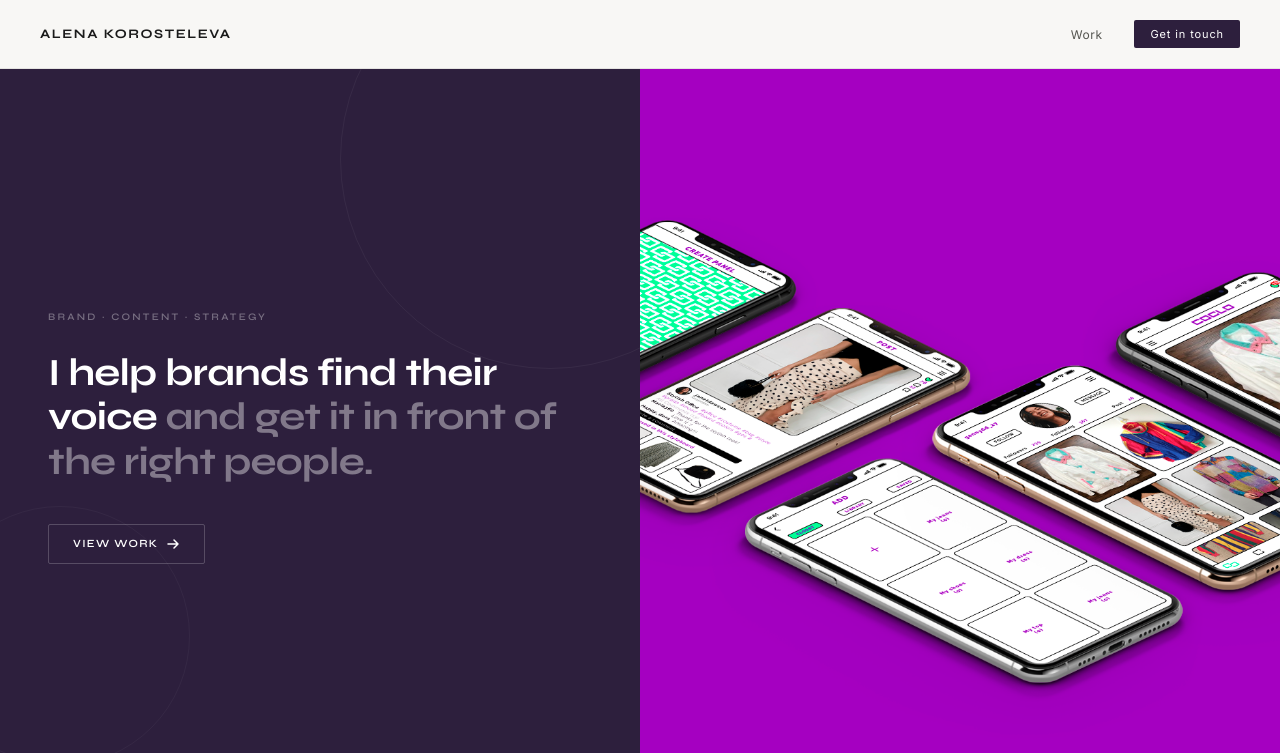
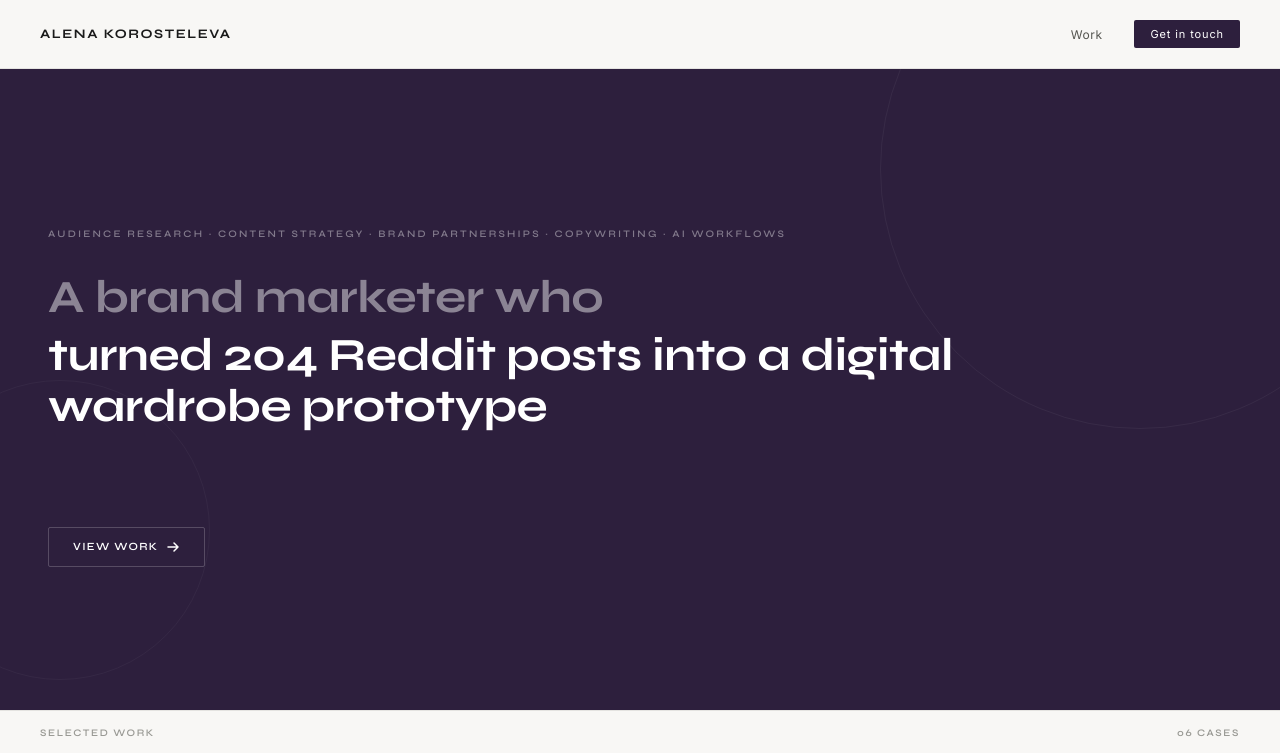
Before and after one commit to alenakorosteleva/alenakorosteleva.github.io, a plain HTML site: page index.html in a window 1280 px wide. Shown: the top 753 px of the page. Drawn offline with Linux system fonts and the light colour scheme.

Commit message:
Add files via upload

```diff
--- a/index.html
+++ b/index.html
@@ -36,33 +36,41 @@
     .nav-cta { background: var(--mauve) !important; color: var(--white) !important; padding: 7px 16px; border-radius: 2px; font-size: 11px !important; letter-spacing: 0.08em !important; }
     .nav-cta:hover { background: var(--mauve-light) !important; }
 
-    /* HERO */
-    .hero { display: grid; grid-template-columns: 1fr 1fr; min-height: calc(100vh - 62px); border-bottom: 1px solid var(--border); }
-    .hero-left {
-      background: var(--mauve); padding: 4rem 3rem;
-      display: flex; flex-direction: column; justify-content: center;
-      position: relative; overflow: hidden;
-    }
-    .hero-left::before {
-      content: ''; position: absolute; width: 420px; height: 420px;
-      border-radius: 50%; border: 1px solid rgba(255,255,255,0.05);
-      top: -120px; right: -120px; pointer-events: none;
-    }
-    .hero-left::after {
-      content: ''; position: absolute; width: 260px; height: 260px;
-      border-radius: 50%; border: 1px solid rgba(255,255,255,0.04);
-      bottom: 40px; left: -70px; pointer-events: none;
-    }
-    .hero-label { font-family: 'Syne', sans-serif; font-size: 10px; font-weight: 600; letter-spacing: 0.22em; text-transform: uppercase; color: rgba(255,255,255,0.35); margin-bottom: 1.75rem; position: relative; z-index: 1; }
-    .hero-headline { font-family: 'Syne', sans-serif; font-size: clamp(26px, 3vw, 44px); font-weight: 700; color: var(--white); line-height: 1.15; letter-spacing: -0.02em; margin-bottom: 2.5rem; position: relative; z-index: 1; }
-    .hero-headline em { font-style: normal; color: rgba(255,255,255,0.4); }
-    .hero-cta { display: inline-flex; align-items: center; gap: 8px; font-family: 'Syne', sans-serif; font-size: 11px; font-weight: 600; letter-spacing: 0.12em; text-transform: uppercase; color: var(--white); text-decoration: none; border: 1px solid rgba(255,255,255,0.2); padding: 12px 24px; border-radius: 2px; transition: border-color 0.2s, background 0.2s; width: fit-content; position: relative; z-index: 1; }
+    /* HERO (text animation) */
+    .hero { background: var(--mauve); min-height: calc(88vh - 62px); padding: 5rem 3rem 4rem; display: flex; flex-direction: column; justify-content: center; position: relative; overflow: hidden; border-bottom: 1px solid var(--border); }
+    .hero::before { content: ''; position: absolute; width: 520px; height: 520px; border-radius: 50%; border: 1px solid rgba(255,255,255,0.05); top: -160px; right: -120px; pointer-events: none; }
+    .hero::after { content: ''; position: absolute; width: 300px; height: 300px; border-radius: 50%; border: 1px solid rgba(255,255,255,0.04); bottom: 30px; left: -90px; pointer-events: none; }
+    .hero > * { position: relative; z-index: 1; }
+    .hero-label { font-family: 'Syne', sans-serif; font-size: 10px; font-weight: 600; letter-spacing: 0.22em; text-transform: uppercase; color: rgba(255,255,255,0.4); margin-bottom: 2rem; }
+    .hero-headline { font-family: 'Syne', sans-serif; font-weight: 700; color: var(--white); letter-spacing: -0.02em; margin-bottom: 2.5rem; max-width: 1000px; }
+    .hero-lead { display: block; font-size: clamp(28px, 3.6vw, 52px); line-height: 1.1; font-weight: 700; color: rgba(255,255,255,0.45); margin-bottom: 0.15em; }
+    .stmt-wrap { display: block; position: relative; min-height: 3.4em; font-size: clamp(28px, 3.6vw, 52px); line-height: 1.1; }
+    .stmt { display: block; position: relative; color: var(--white); }
+    .stmt.glitch { animation: flick 0.5s steps(1) both; }
+    .stmt::before, .stmt::after { content: attr(data-text); position: absolute; left: 0; top: 0; width: 100%; color: #c9b8e8; opacity: 0; pointer-events: none; }
+    .stmt.glitch::before { animation: sliceA 0.5s steps(2) both; }
+    .stmt.glitch::after { animation: sliceB 0.5s steps(2) both; color: rgba(255,255,255,0.7); }
+    .hero-cta { display: inline-flex; align-items: center; gap: 8px; font-family: 'Syne', sans-serif; font-size: 11px; font-weight: 600; letter-spacing: 0.12em; text-transform: uppercase; color: var(--white); text-decoration: none; border: 1px solid rgba(255,255,255,0.2); padding: 12px 24px; border-radius: 2px; transition: border-color 0.2s, background 0.2s; width: fit-content; }
     .hero-cta:hover { border-color: rgba(255,255,255,0.5); background: rgba(255,255,255,0.05); }
     .hero-cta svg { transition: transform 0.2s; }
     .hero-cta:hover svg { transform: translateX(3px); }
-    .hero-right { position: relative; overflow: hidden; background: var(--mauve-pale); }
-    .hero-right img { width: 100%; height: 100%; object-fit: cover; object-position: center; display: block; transition: transform 0.6s ease; }
-    .hero-right:hover img { transform: scale(1.02); }
+    @keyframes flick { 0% { opacity: 0.25; } 20% { opacity: 1; } 40% { opacity: 0.6; } 60% { opacity: 1; } }
+    @keyframes sliceA {
+      0% { opacity: 1; clip-path: inset(10% 0 62% 0); transform: translateX(-0.06em); }
+      25% { opacity: 1; clip-path: inset(55% 0 20% 0); transform: translateX(0.05em); }
+      50% { opacity: 1; clip-path: inset(30% 0 48% 0); transform: translateX(-0.03em); }
+      75% { opacity: 1; clip-path: inset(72% 0 6% 0); transform: translateX(0.04em); }
+      100% { opacity: 0; clip-path: inset(50% 0 50% 0); transform: none; }
+    }
+    @keyframes sliceB {
+      0% { opacity: 1; clip-path: inset(68% 0 10% 0); transform: translateX(0.05em); }
+      25% { opacity: 1; clip-path: inset(20% 0 60% 0); transform: translateX(-0.06em); }
+      50% { opacity: 1; clip-path: inset(80% 0 4% 0); transform: translateX(0.03em); }
+      75% { opacity: 1; clip-path: inset(40% 0 38% 0); transform: translateX(-0.04em); }
+      100% { opacity: 0; clip-path: inset(50% 0 50% 0); transform: none; }
+    }
+    .case-img.ph { display: flex; align-items: center; justify-content: center; }
+    .case-img.ph::after { content: attr(data-label); font-family: 'Syne', sans-serif; font-size: 10px; font-weight: 700; letter-spacing: 0.12em; text-transform: uppercase; color: var(--mauve); opacity: 0.6; white-space: pre-line; text-align: center; }
 
     /* CASES BAR */
     .cases-bar { display: flex; justify-content: space-between; align-items: center; padding: 1rem 2.5rem; border-bottom: 1px solid var(--border); }
@@ -115,9 +123,8 @@
     @media (max-width: 768px) {
       nav { padding: 1rem 1.25rem; }
       .nav-cta { display: none; }
-      .hero { grid-template-columns: 1fr; min-height: auto; }
-      .hero-left { padding: 2.5rem 1.5rem; min-height: 60vh; }
-      .hero-right { min-height: 260px; }
+      .hero { padding: 3rem 1.5rem; min-height: 70vh; }
+      .stmt-wrap { min-height: 4.6em; }
       .case-row, .case-row.reverse { grid-template-columns: 1fr; direction: ltr; }
       .case-row.reverse .case-body { border-right: none; border-left: none; border-top: 1px solid var(--border); }
       .case-body { border-left: none; border-top: 1px solid var(--border); padding: 1.75rem 1.25rem; }
@@ -129,7 +136,7 @@
     }
 
     @media (prefers-reduced-motion: reduce) {
-      * { transition: none !important; transform: none !important; }
+      * { transition: none !important; transform: none !important; animation: none !important; }
     }
   </style>
 </head>
@@ -144,34 +151,46 @@
   </nav>
 
   <section class="hero">
-    <div class="hero-left">
-      <p class="hero-label">Brand &middot; Content &middot; Strategy</p>
-      <h1 class="hero-headline">I help brands find their voice <em>and get it in front of the right people.</em></h1>
+    <p class="hero-label">Audience research &middot; Content strategy &middot; Brand partnerships &middot; Copywriting &middot; AI workflows</p>
+    <h1 class="hero-headline">
+      <span class="hero-lead">A brand marketer who</span>
+      <span class="stmt-wrap" aria-live="polite"><span class="stmt" id="stmt" data-text="puts the audience first, always">puts the audience first, always</span></span>
+    </h1>
     <a href="#work" class="hero-cta">
       View work
       <svg width="14" height="14" viewBox="0 0 14 14" fill="none">
         <path d="M2 7H12M12 7L8 3M12 7L8 11" stroke="white" stroke-width="1.5" stroke-linecap="round" stroke-linejoin="round"/>
       </svg>
     </a>
-    </div>
-    <div class="hero-right">
-      <img src="COCLO.png" alt="COCLO sustainable wardrobe app" />
-    </div>
   </section>
 
   <div class="cases-bar" id="work">
     <span class="section-label">Selected work</span>
-    <span class="section-label">05 cases</span>
+    <span class="section-label">06 cases</span>
   </div>
 
   <div class="cases-list">
 
     <div class="case-row featured">
+      <div class="case-img" style="display:flex; gap:1px; background:var(--border); padding:0;">
+        <img src="tfc_collab_01.jpg" alt="Brand collaboration garment made with a deadstock pinstripe" style="width:50%; height:100%; object-fit:cover;" />
+        <img src="tfc_collab_02.jpg" alt="Deadstock pinstripe fabric: 50% linen, 35% wool, 15% cotton" style="width:50%; height:100%; object-fit:cover;" />
+      </div>
+      <div class="case-body">
+        <span class="feat-badge">Featured</span>
+        <p class="case-tag">Positioning · Content · Brand partnerships</p>
+        <h2 class="case-title">Turning a B2B fabric library into the source designers trust</h2>
+        <p class="case-brand">The Fabric Connector B2B fabric library</p>
+        <a href="fabric.html" class="case-link">View case <svg width="12" height="12" viewBox="0 0 12 12" fill="none"><path d="M2 6H10M10 6L7 3M10 6L7 9" stroke="#2D1F3D" stroke-width="1.5" stroke-linecap="round" stroke-linejoin="round"/></svg></a>
+      </div>
+    </div>
+
+    <div class="case-row reverse">
       <div class="case-img">
         <img src="oskelly.png" alt="Oskelly Fake or Real campaign" />
       </div>
       <div class="case-body">
-        <span class="feat-badge">Featured</span>
+        <p class="case-num">02</p>
         <p class="case-tag">Consumer insight · Campaign strategy</p>
         <h2 class="case-title">From 500k users to personas that shaped the brand</h2>
         <p class="case-brand">Oskelly luxury resale platform</p>
@@ -179,12 +198,12 @@
       </div>
     </div>
 
-    <div class="case-row reverse">
+    <div class="case-row">
       <div class="case-img">
         <img src="onore_card.png" alt="Onóre mineral skincare brand" style="object-position: center center;" />
       </div>
       <div class="case-body">
-        <p class="case-num">02</p>
+        <p class="case-num">03</p>
         <p class="case-tag">Brand positioning · Market research</p>
         <h2 class="case-title">Launching a mineral skincare brand in a saturated market</h2>
         <p class="case-brand">Onóre D2C skincare</p>
@@ -192,13 +211,13 @@
       </div>
     </div>
 
-    <div class="case-row">
+    <div class="case-row reverse">
       <div class="case-img" style="display:flex; gap:1px; background:var(--border); padding:0;">
         <img src="gff_newsletter.jpg" alt="Good Fashion Friend email newsletter" style="width:50%; height:100%; object-fit:contain; background:#fff;" />
         <img src="gff_feed.jpg" alt="Good Fashion Friend Instagram feed" style="width:50%; height:100%; object-fit:contain; background:#fff;" />
       </div>
       <div class="case-body">
-        <p class="case-num">03</p>
+        <p class="case-num">04</p>
         <p class="case-tag">Social media · Campaign</p>
         <h2 class="case-title">Growing an app community through local fashion discovery</h2>
         <p class="case-brand">Good Fashion Friend fashion app</p>
@@ -206,12 +225,12 @@
       </div>
     </div>
 
-    <div class="case-row reverse">
+    <div class="case-row">
       <div class="case-img">
         <img src="Chocolackova.jpeg" alt="Chocholackova leather atelier" />
       </div>
       <div class="case-body">
-        <p class="case-num">04</p>
+        <p class="case-num">05</p>
         <p class="case-tag">SEO · Content strategy</p>
         <h2 class="case-title">Putting a local atelier on the map through organic search</h2>
         <p class="case-brand">Chocholackova leather atelier</p>
@@ -219,14 +238,14 @@
       </div>
     </div>
 
-    <div class="case-row">
+    <div class="case-row reverse">
       <div class="case-img" style="background:#f5f0fb">
         <video autoplay muted loop playsinline style="width:100%; height:100%; object-fit:cover;">
           <source src="coclo_video_compressed.mp4" type="video/mp4" />
         </video>
       </div>
       <div class="case-body">
-        <p class="case-num">05</p>
+        <p class="case-num">06</p>
         <p class="case-tag">Service design · Brand strategy</p>
         <h2 class="case-title">Building a circular fashion brand from the ground up</h2>
         <p class="case-brand">COCLO sustainable wardrobe app</p>
@@ -238,8 +257,8 @@
 
   <section class="closing" id="about">
     <div class="closing-left">
-      <h2 class="closing-heading">Got a brand story to tell? I'd love to help.</h2>
-      <p class="closing-sub">Open to brand and content roles at agencies and international companies where creative thinking and executional energy both matter.</p>
+      <h2 class="closing-heading">Building a brand in the Netherlands? Let's talk.</h2>
+      <p class="closing-sub">Open to brand, content and partnerships roles at digital agencies and international companies in the Netherlands, where strategy and creativity both matter.</p>
       <a href="mailto:alenakoro292@gmail.com" class="closing-email">alenakoro292@gmail.com</a>
     </div>
     <div class="closing-right">
@@ -275,5 +294,32 @@
     </div>
   </footer>
 
+  <script>
+    (function () {
+      var lines = [
+        "puts the audience first, always",
+        "turned 204 Reddit posts into a digital wardrobe prototype",
+        "writes the strategy before the first post",
+        "turns research into a strategy a whole team can follow",
+        "balances trends with a brand\u2019s own voice",
+        "builds partnerships, not just audiences",
+        "travels to see how people behave somewhere new",
+        "builds AI workflows with thought"
+      ];
+      var el = document.getElementById("stmt");
+      if (!el || window.matchMedia("(prefers-reduced-motion: reduce)").matches) return;
+      var i = 0;
+      setInterval(function () {
+        el.classList.remove("glitch");
+        void el.offsetWidth;
+        el.classList.add("glitch");
+        setTimeout(function () {
+          i = (i + 1) % lines.length;
+          el.textContent = lines[i];
+          el.setAttribute("data-text", lines[i]);
+        }, 120);
+      }, 3200);
+    })();
+  </script>
 </body>
 </html>
```
Lines whose indentation alone changed are shown as unchanged.
